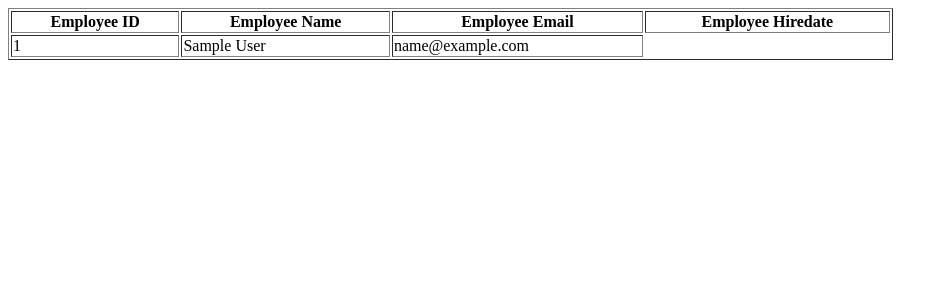
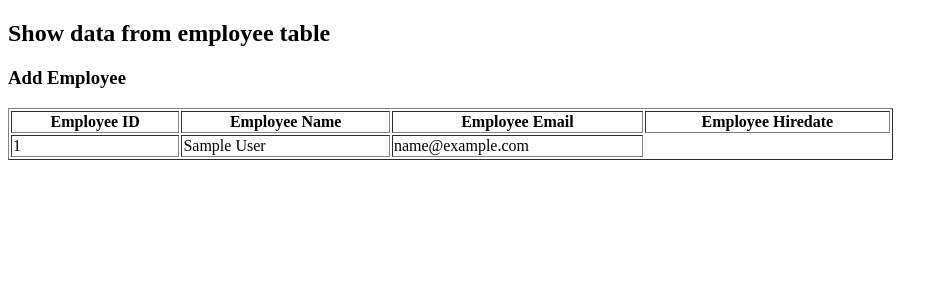
Before and after one commit to yusufrizalh/bwa-training, a PHP site: page /showtable.php in a window 1280 px wide. Shown: the top 300 px of the page, without its empty margins (0-948 px from the left). Run offline with PHP 8.4, Linux system fonts and the light colour scheme; tables that the repository leaves empty or names only in its code hold one stand-in row (values such as "Sample post").

Commit message:
bwa php mysql - db: select statement with table

```diff
--- a/showtable.php
+++ b/showtable.php
@@ -9,6 +9,9 @@
 </head>
 
 <body>
+    <h2>Show data from employee table</h2>
+    <h3>Add Employee</h3>
+
     <table border="1" width="70%">
         <tr>
             <th>Employee ID</th>
```
